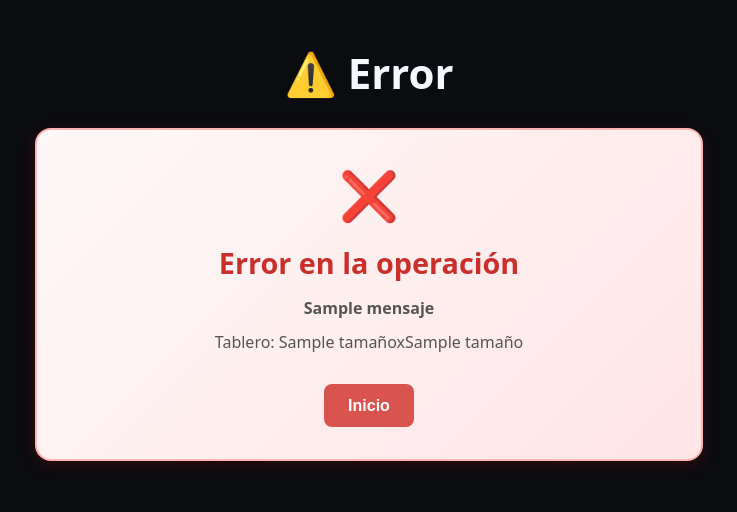
After one commit to MaikelFn/Proyecto-Recorrido-del-Caballo-en-Ajedrez, a Flask app: template Codigo/templates/Error.html in a window 1280 px wide. The commit adds this page. Shown: the top 512 px of the page, without its empty margins (271-1008 px from the left). Run offline with Flask 3, Linux system fonts and the light colour scheme; the template is opened without the code that fills it: most values are stand-ins (such as "Sample title", 1, 10 or a date in 2020).

Commit message:
Archivo HTML para errores y validaciones
- Creacion de archivo html para errores
- Modification de ruta  html para no mostrar los errores desde ahi
- Creacion de  un script para validar que fila y columna sean menores al tamaño del tablero
-  Validaciones por si no una ruta no es encontrada o por si ruta es cerrada y el tamaño es impar

```diff
--- a/Codigo/app.py
+++ b/Codigo/app.py
@@ -72,8 +72,8 @@ def generar():
       1. Recupera desde session los parámetros (tamaño, fila, columna) establecidos previamente.
       2. Lee request.form['Recorrido'] para determinar el tipo ('abierto' o 'cerrado').
       3. Invoca generar_ruta_caballo(tamaño, fila, columna, tipo) que debe devolver:
-         (Ruta, tiempo_total) donde Ruta es la lista de pasos/eventos y tiempo_total es el tiempo
-         de cómputo en segundos.
+        (Ruta, tiempo_total) donde Ruta es la lista de pasos/eventos y tiempo_total es el tiempo
+        de cómputo en segundos.
       4. Renderiza 'Ruta.html' pasando Ruta, Tamaño, Tipo y Tiempo.
 
     Entradas:
@@ -94,11 +94,14 @@ def generar():
 
     session['Recorrido'] = Recorrido
 
-    print(f"Tamaño: {tamaño}, Fila: {fila}, Columna: {columna}, Recorrido: {Recorrido}")
-
     tipo = Recorrido
+    if tipo == 'cerrado' and tamaño % 2 != 0:
+        return render_template('Error.html', mensaje="No existe recorrido cerrado para tableros de tamaño impar.", tamaño=tamaño)
 
     Ruta, tiempo_total = generar_ruta_caballo(tamaño, fila, columna, tipo)
+    if not Ruta:
+        return render_template('Error.html', mensaje=f"No existe un recorrido {tipo} para esta configuración.", tamaño=tamaño)
+
     return render_template('Ruta.html', Ruta=Ruta, Tamaño=tamaño, Tipo=tipo, Tiempo=tiempo_total)
 
 
--- /dev/null
+++ b/Codigo/templates/Error.html
@@ -0,0 +1,23 @@
+<!DOCTYPE html>
+<html lang="es">
+<head>
+    <meta charset="UTF-8">
+    <meta name="viewport" content="width=device-width, initial-scale=1.0">
+    <title>Error - Recorrido del Caballo</title>
+    <link rel="stylesheet" href="{{ url_for('static', filename='css/styles.css') }}">
+</head>
+<body>
+    <h1>⚠️ Error</h1>
+    <div class="mensaje-sin-solucion">
+        <div class="icono-error">❌</div>
+        <h2>Error en la operación</h2>
+        <p><strong>{{ mensaje }}</strong></p>
+        {% if tamaño %}
+            <p>Tablero: {{ tamaño }}x{{ tamaño }}</p>
+        {% endif %}
+        <div class="botones-sin-solucion">
+            <button onclick="window.location.href='/inicio'">Inicio</button>
+        </div>
+    </div>
+</body>
+</html>
```
Also changed, not shown: Codigo/templates/Ruta.html (+1 -13 lines), Codigo/templates/Tablero.html (+4 -6 lines).
